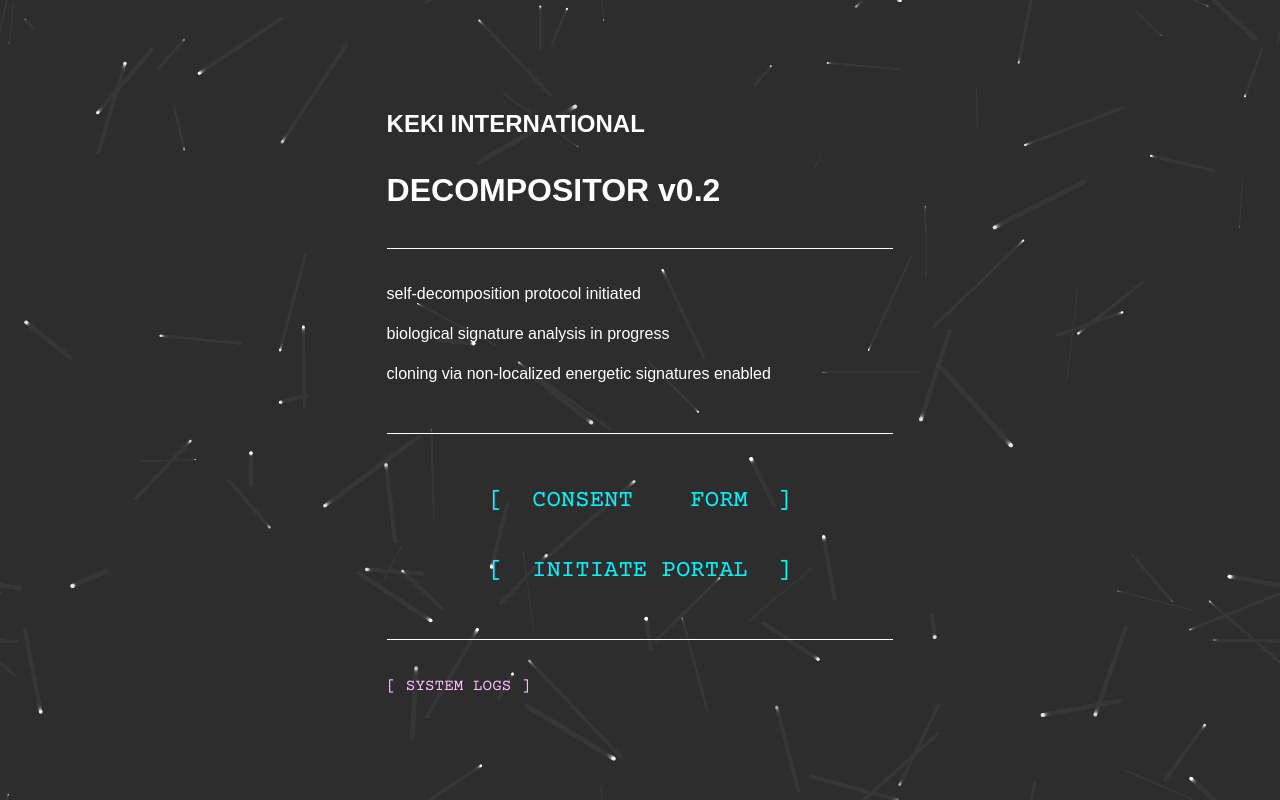
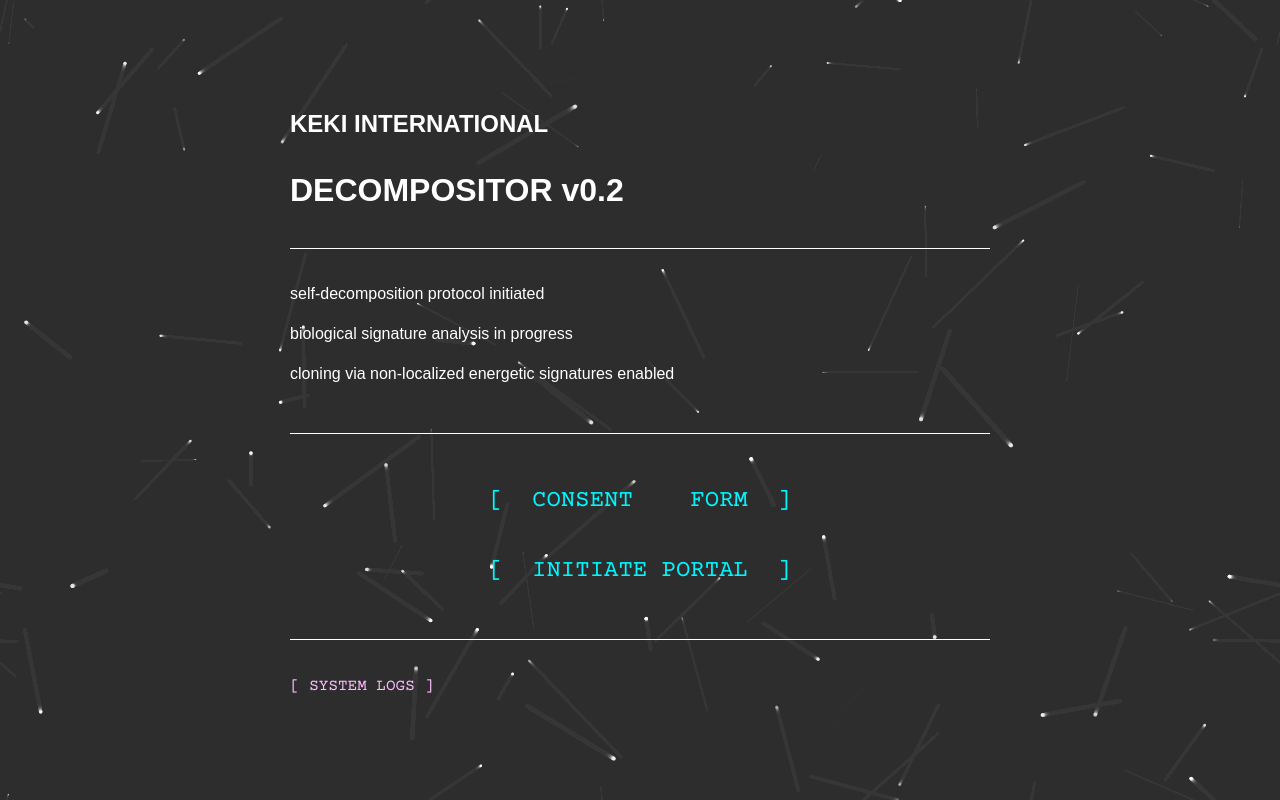
Before and after one commit to ejeun/bird-brain, a Flask app: page / in a window 1280 px wide. Run offline with Flask 3, Linux system fonts and the light colour scheme.

Commit message:
fix width of landing

```diff
--- a/static/styles.css
+++ b/static/styles.css
@@ -156,7 +156,7 @@ body {
 }
 
 .content {
-  max-width: 600px;
+  width: 700px;
   padding: 20px;
   position: relative;
   z-index: 1;
```
